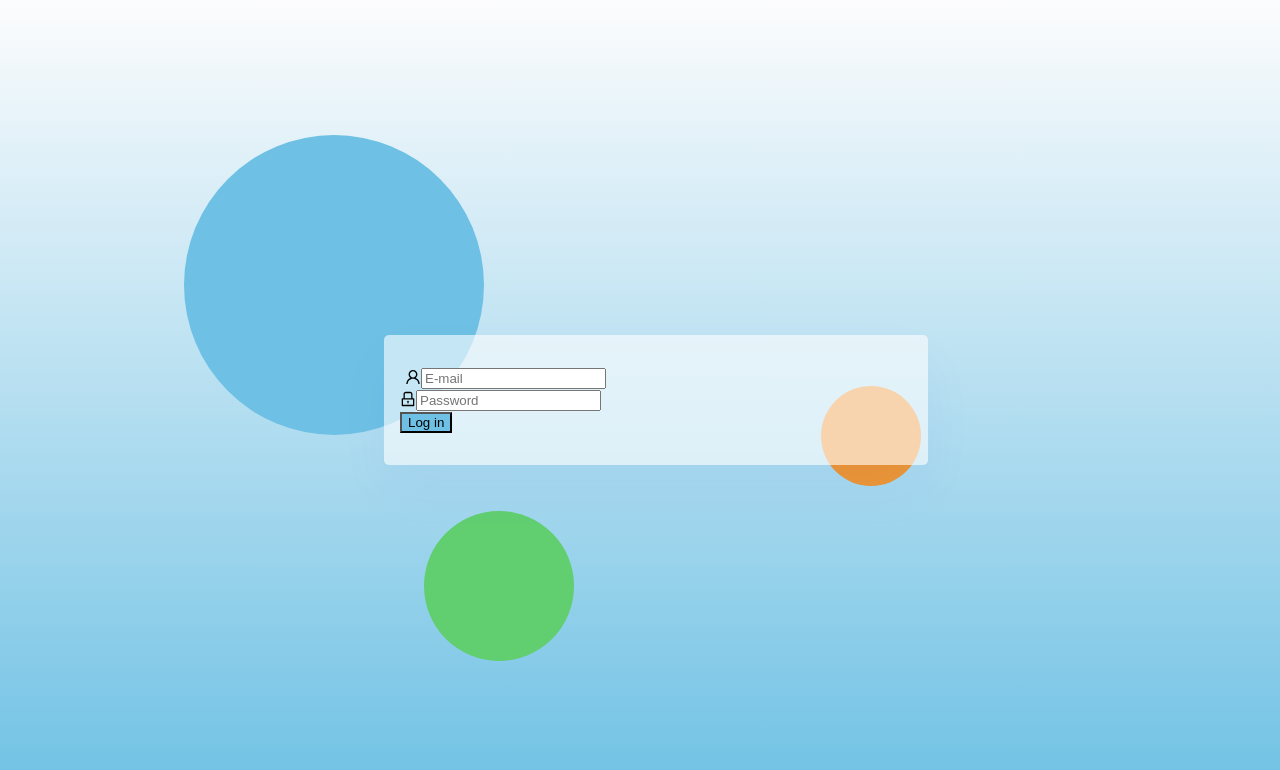
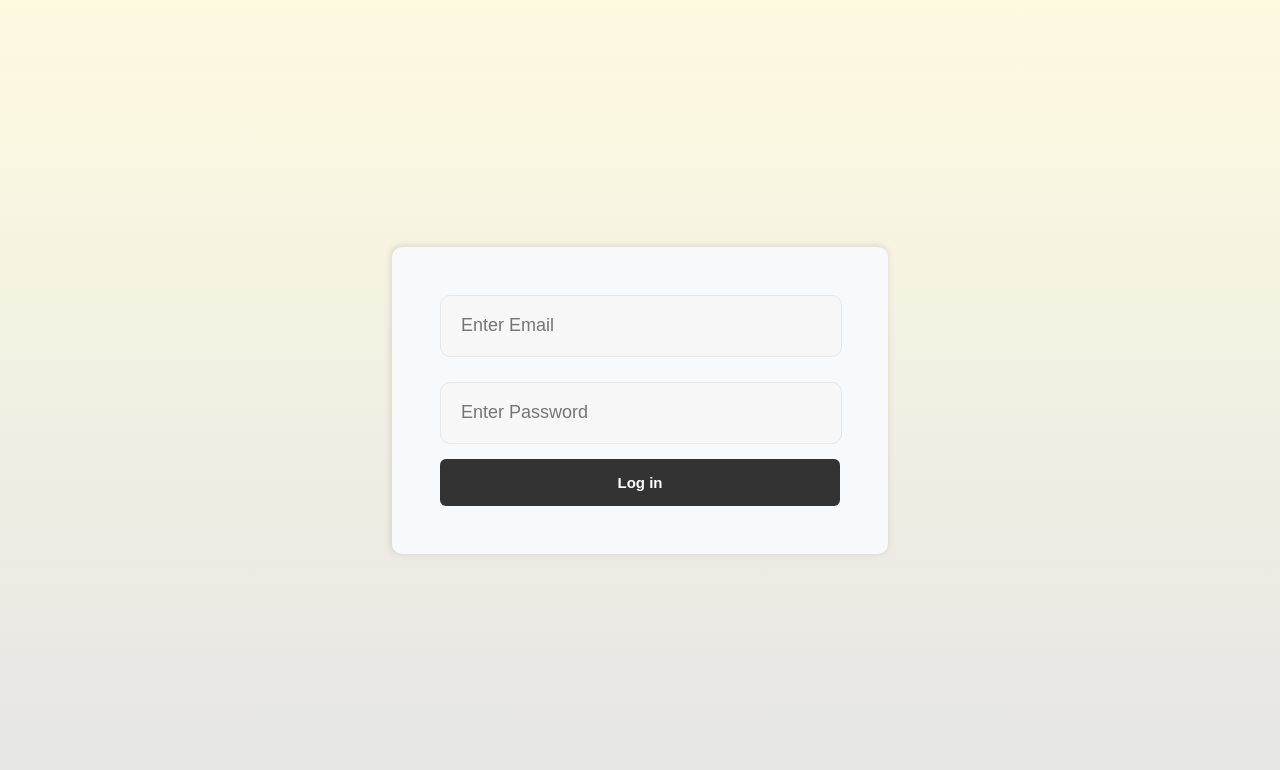
Before and after one commit to dunkman32/students, a React (Create React App) app: page / in a window 1280 px wide. Shown: the top 770 px of the page. Built offline with nearby package versions, Linux system fonts and the light colour scheme; no server answers.

Commit message:
style login page

```diff
--- a/src/components/SignIn/index.tsx
+++ b/src/components/SignIn/index.tsx
@@ -1,52 +1,43 @@
-import React from "react";
-import {Form, Input} from 'antd';
-import {auth} from '../../adapters/helpers';
-import {LockOutlined, UserOutlined} from '@ant-design/icons';
-import Orange from '../../static/images/circleOrange.svg'
-import Green from '../../static/images/circleGreen.svg'
-import Blue from '../../static/images/circleBlue.svg'
+import { Form } from 'antd';
+import { auth } from '../../adapters/helpers';
 import {
-    CircleBlueDiv,
-    CircleGreenDiv,
-    CircleOrangeDiv,
-    Div,
     StyledButton,
     StyledDiv,
     StyledForm,
-    StyledInput
+    StyledInput,
+    InputWrapper
 } from './styles'
 
 const SignIn = () => {
     const onFinish = async (values: any) => {
+        console.log(values)
         await auth.signInWithEmailAndPassword(values.username, values.password)
     };
     return (
         <StyledDiv>
-            <Div>
             <StyledForm
                 name="normal_login"
                 className="login-form"
-                    initialValues={{remember: true}}
+                initialValues={{ remember: true }}
                 onFinish={onFinish}
             >
                 <Form.Item
                     name="username"
-                        rules={[{required: true, message: 'Please input your Username!'}]}
+                    rules={[{ required: true, message: 'Please input your Username!' }]}
+                    style={{ marginBottom: 25, color: 'red' }}
                 >
-                        <StyledInput
-                            type={'email'}
-                            prefix={<UserOutlined className="site-form-item-icon"/>}
-                            placeholder="E-mail"/>
+                    <InputWrapper>
+                        <StyledInput type={'email'} placeholder={'Enter Email'} />
+                    </InputWrapper>
                 </Form.Item>
                 <Form.Item
                     name="password"
-                        rules={[{required: true, message: 'Please input your Password!'}]}
+                    rules={[{ required: true, message: 'Please input your Password!' }]}
+                    style={{ color: 'red' }}
                 >
-                        <Input
-                            prefix={<LockOutlined className="site-form-item-icon"/>}
-                            type="password"
-                            placeholder="Password"
-                        />
+                    <InputWrapper>
+                        <StyledInput type="password" placeholder={'Enter Password'} />
+                    </InputWrapper>
                 </Form.Item>
                 <Form.Item>
                     <StyledButton
@@ -58,16 +49,6 @@ const SignIn = () => {
                     </StyledButton>
                 </Form.Item>
             </StyledForm>
-                <CircleOrangeDiv>
-                    <img src={Orange} alt={'orange'}/>
-                </CircleOrangeDiv>
-                <CircleGreenDiv>
-                    <img src={Green} alt={'blue'}/>
-                </CircleGreenDiv>
-                <CircleBlueDiv>
-                    <img src={Blue} alt={'green'}/>
-                </CircleBlueDiv>
-            </Div>
         </StyledDiv>
     )
 }
--- a/src/components/SignIn/styles.js
+++ b/src/components/SignIn/styles.js
@@ -1,9 +1,8 @@
 import styled from "styled-components";
-import {Button, Form, Input} from "antd";
-import Orange from "../../static/images/circleOrange.svg";
+import { Button, Form, Input } from "antd";
 
 const StyledDiv = styled.div`
-  background: linear-gradient(#FCFCFD, #6EC1E4);
+  background: linear-gradient(#fefae0, #e5e5e5);
   width: 100%;
   height: 100vh;
   display: flex;
@@ -12,65 +11,58 @@ const StyledDiv = styled.div`
 `;
 const StyledForm = styled(Form)`
   position: relative;
-  width: 100%;
-  box-shadow: 0 24px 56px 0 rgba(5, 57, 236, 0.04);
-  background-color: #FFFFFF99;
-  padding: 2rem 1rem;
-  border-radius: 5px;
-  -webkit-box-shadow: 0 24px 56px 0 rgba(5, 57, 236, 0.04);
-  -moz-box-shadow: 0 24px 56px 0 rgba(5, 57, 236, 0.04);
+  width: 25rem;
+  box-shadow: -1px -1px 6px 1px rgba(0,0,0,0.1);
+  background-color: #f8f9fa;
+  padding: 3rem;
+  border-radius: 10px;
   z-index: 1;
 `;
 
-const CircleGreenDiv = styled.div`
-  position: absolute;
-  bottom: -200px;
-  left: 40px;
+const StyledInput = styled(Input)`
+  outline: none;
+  border: none;
+  color: #333;
+  line-height: 1.2;
+  font-size: 18px;
+  display: block;
+  width: 100%;
+  background: 0 0;
+  height: 60px;
+  padding: 0 20px
 `
-
-const CircleBlueDiv = styled.div`
-  position: absolute;
-  top: -200px;
-  left: -200px;
-    //background-image: url(${Orange});
-`
-
-const CircleOrangeDiv = styled.div`
-  position: absolute;
-  bottom: -25px;
-  right: -25px;
-`
-
-const Div = styled.div`
-  width: 25%;
-  @media only screen and (max-width: 1280px) {
-    width: 40%;
-  }
-  @media only screen and (max-width: 960px) {
-    width: 50%;
-  }
-  @media only screen and (max-width: 600px) {
-    width: 90%;
-  }
+const InputWrapper = styled.div`
+  width: 100%;
   position: relative;
-`
-
-const StyledInput = styled(Input)`
-  height: 2.5rem;
-  border-radius: 5px;
-  padding: 2px 5px;
-`
+  background-color: #f7f7f7;
+  border: 1px solid #e6e6e6;
+  border-radius:10px;
+`;
 
 const StyledButton = styled(Button)`
-  background-color: #6EC1E4;
+  background-color: #333;
+  color: white;
+  padding: 15px;
+  border-radius: 6px;
+  font-size: 15px;
+  font-weight: bold;
+  margin-top: 15px;
+  width: 100%;
+  outline: none;
+  border: none;
+  cursor: pointer;
+  transition: background-color .4s;
+  &:hover {
+    background-color: #5c6b73
+  };
+  &:active {
+    background-color: #000
+  }
 `
 export {
-    StyledDiv,
-    StyledForm,
-    CircleGreenDiv,
-    CircleBlueDiv,
-    CircleOrangeDiv,
-    Div,
-    StyledInput,
-    StyledButton
+  StyledDiv,
+  StyledForm,
+  StyledInput,
+  StyledButton,
+  InputWrapper
 }
```
Lines whose indentation alone changed are shown as unchanged.
